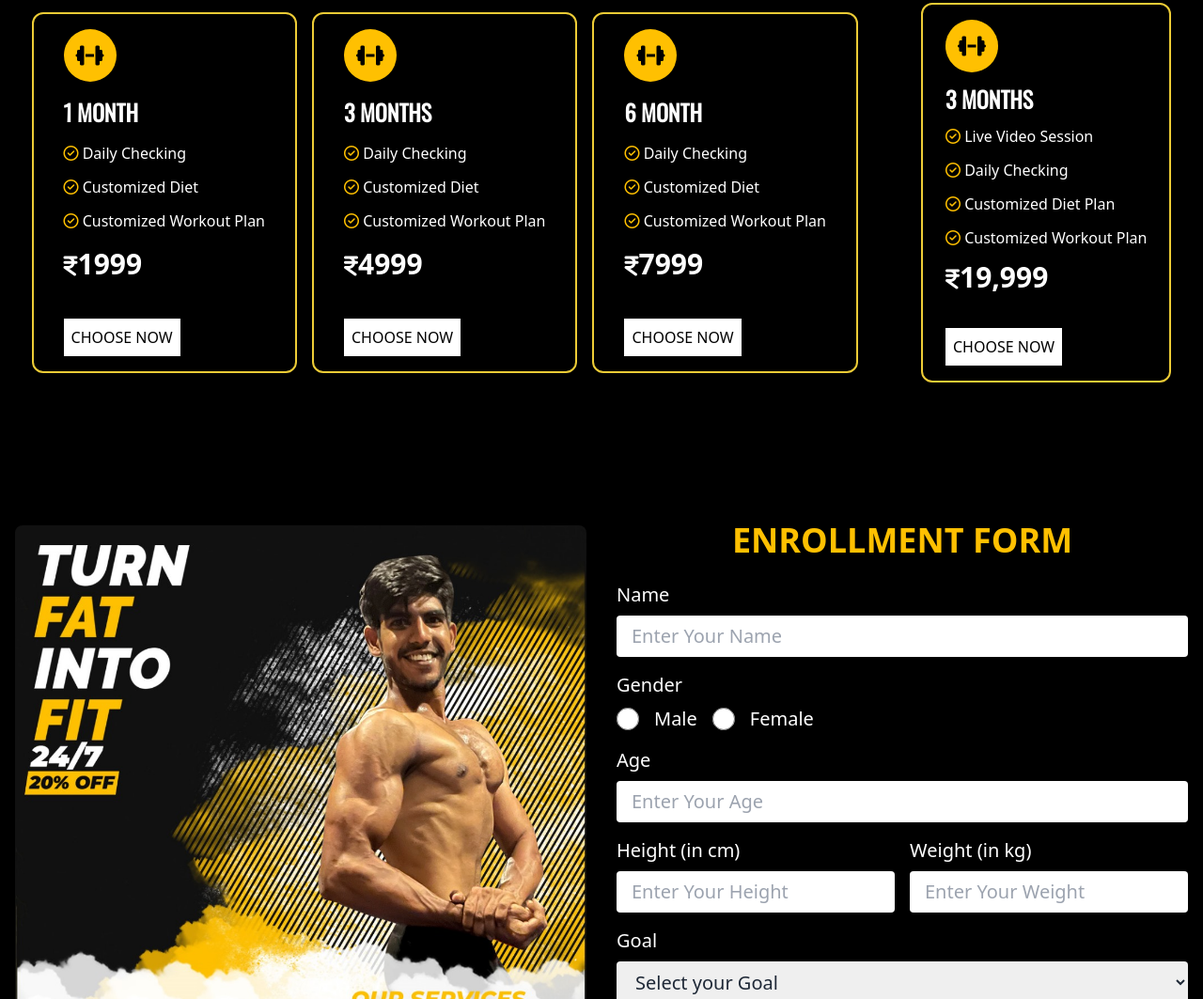
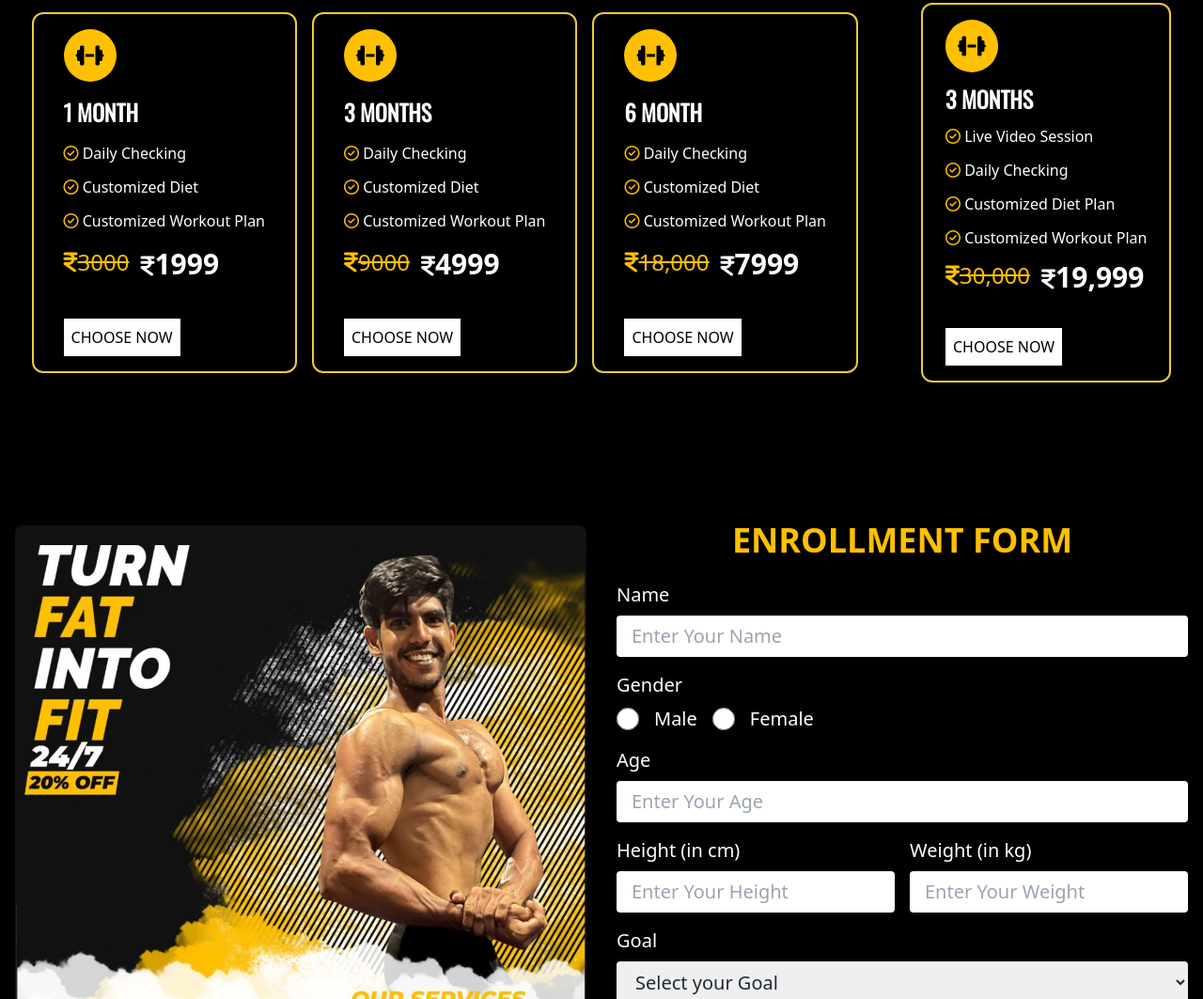
Before and after one commit to Mustaq2324/FITSCULPTORX, a website: page index.html in a window 1280 px wide. Shown: the part 3758-4821 px from the top of the page at 94% size. Drawn offline with nearby package versions, Linux system fonts and the light colour scheme.

Commit message:
strike throught

```diff
--- a/index.html
+++ b/index.html
@@ -331,7 +331,11 @@
                   <li class="text-white"><i class="fa-regular fa-circle-check text-[#FFC001]"></i> Customized Workout  Plan</li>
                 </ul>
               </div>
+              <div class="flex gap-3" >
+
+                <span class="text-[#ffc001] line-through text-2xl"><i class="fa-solid fa-indian-rupee-sign"></i>3000</span>
                   <span class="text-white font-bold text-3xl"><i class="fa-solid fa-indian-rupee-sign text-2xl "></i>1999</span>
+              </div>
                   <div>
                     <button class="p-2 bg-white mt-6 hover:text-white hover:bg-[#FFC001] hover:scale-[1.1] transition-all duration-1000">CHOOSE NOW</button>
               </div>
@@ -349,7 +353,12 @@
                     <li class="text-white"><i class="fa-regular fa-circle-check text-[#FFC001]"></i> Customized Workout Plan</li>
                   </ul>
                 </div>
+                <div class="flex gap-3" >
+
+                  <span class="text-[#ffc001] line-through text-2xl"><i class="fa-solid fa-indian-rupee-sign"></i>9000</span>
                     <span class="text-white font-bold text-3xl"><i class="fa-solid fa-indian-rupee-sign text-2xl "></i>4999</span>
+                </div>
+
                     <div>
                       <button class="p-2 bg-white mt-6 hover:text-white hover:bg-[#FFC001] hover:scale-[1.1] transition-all duration-1000">CHOOSE NOW</button>
                 </div>
@@ -367,7 +376,12 @@
                       <li class="text-white"><i class="fa-regular fa-circle-check text-[#FFC001]"></i> Customized Workout Plan</li>
                     </ul>
                   </div>
-                      <span class="text-white font-bold  text-3xl"><i class="fa-solid fa-indian-rupee-sign text-2xl "></i>7999</span>
+                  <div class="flex gap-3" >
+
+                    <span class="text-[#ffc001] line-through text-2xl"><i class="fa-solid fa-indian-rupee-sign"></i>18,000</span>
+                      <span class="text-white font-bold text-3xl"><i class="fa-solid fa-indian-rupee-sign text-2xl "></i>7999</span>
+                  </div>
+
                       <div>
                         <button class="p-2 bg-white mt-6 hover:text-white hover:bg-[#FFC001] hover:scale-[1.1] transition-all duration-1000">CHOOSE NOW</button>
                   </div>
@@ -391,7 +405,12 @@
                 <li class="text-white"><i class="fa-regular fa-circle-check text-[#FFC001]"></i> Customized Workout  Plan</li>
               </ul>
             </div>
+            <div class="flex gap-3" >
+
+              <span class="text-[#ffc001] line-through text-2xl"><i class="fa-solid fa-indian-rupee-sign"></i>30,000</span>
                 <span class="text-white font-bold text-3xl"><i class="fa-solid fa-indian-rupee-sign text-2xl "></i>19,999</span>
+            </div>
+
                 <div>
                   <button class="p-2 bg-white mt-6 hover:text-white hover:bg-[#FFC001] hover:scale-[1.1] transition-all duration-1000">CHOOSE NOW</button>
             </div>
```
